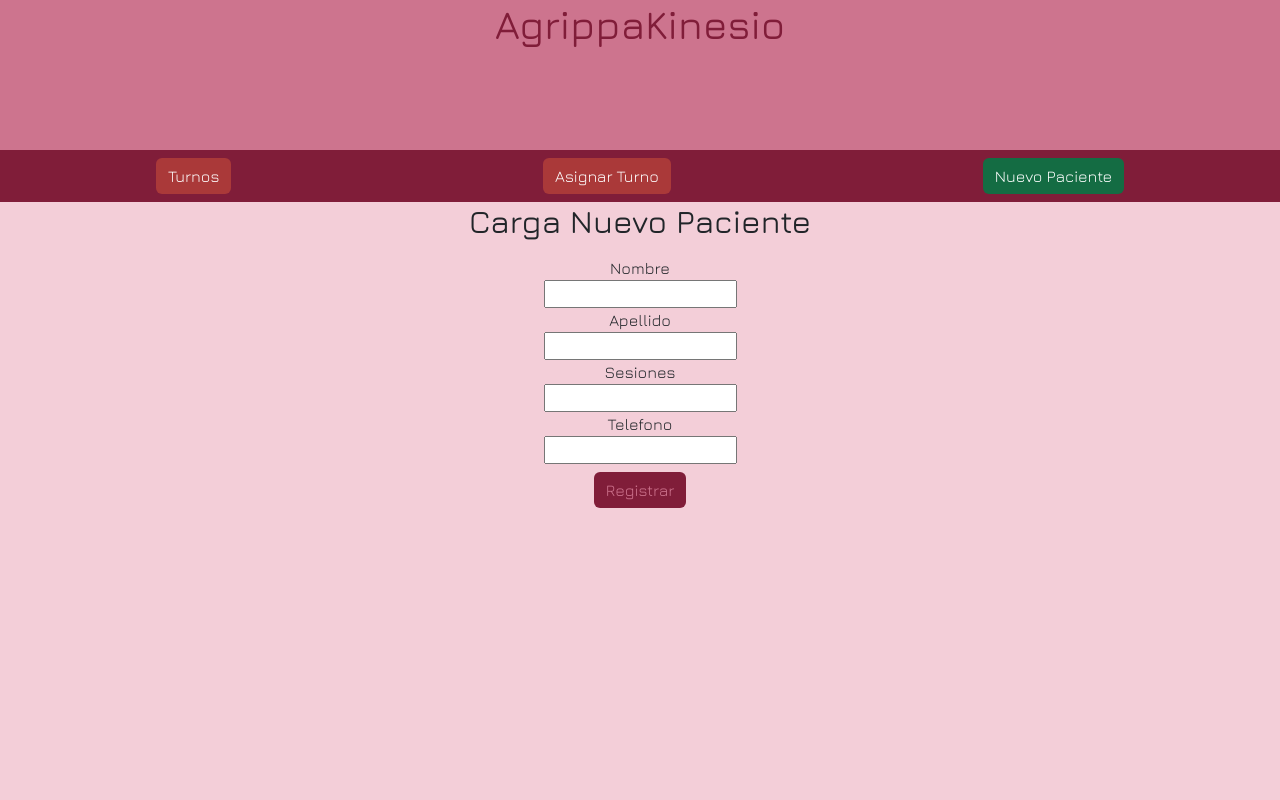
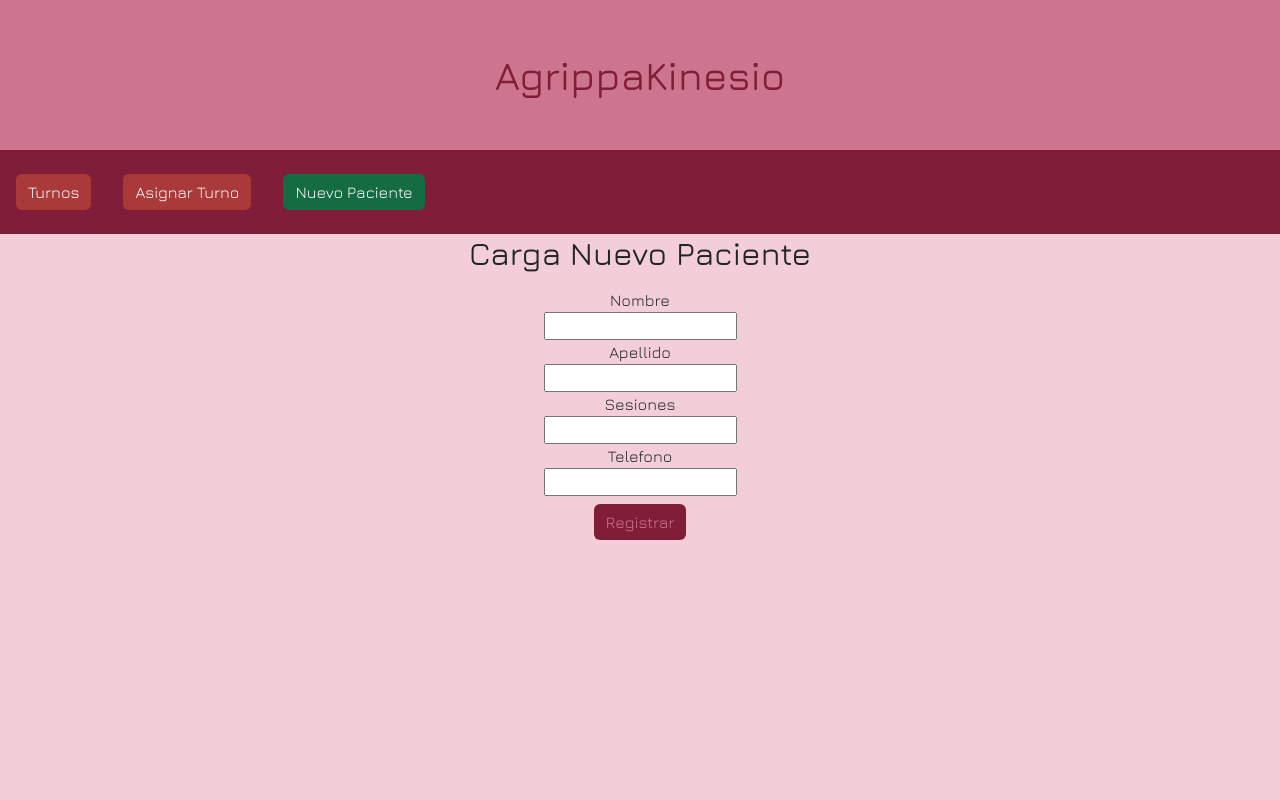
Before and after one commit to Omarit82/agrippa_v4.0, a React (Vite) app: page /New in a window 1280 px wide. Shown: the top 800 px of the page. Built offline with nearby package versions, Linux system fonts and the light colour scheme.

Commit message:
Mod: Visual

```diff
--- a/src/components/CardsListContainer/CardsListContainer.jsx
+++ b/src/components/CardsListContainer/CardsListContainer.jsx
@@ -6,7 +6,7 @@ export const CardsListContainer = () => {
 
     return(
         <>
-            <h2 className="text-center">Contenedor de turnos</h2>
+            <h2 className="text-center">Bienvenido</h2>
 
             <div>
 
--- a/src/components/Header/Header.jsx
+++ b/src/components/Header/Header.jsx
@@ -9,9 +9,9 @@ export const Header = () => {
 
     return (
 
-        <header>
+        <header className='d-flex align-items-center justify-content-around'>
             <Link to='/'>
-                <h1 className='text-center headline mb-0'>AgrippaKinesio</h1>
+                <h1 className='text-center mb-0'>AgrippaKinesio</h1>
             </Link>
             { (Object.keys(user).length > 0) &&
             <div className='mb-0 d-flex justify-content-end'>
--- a/src/components/Navegador/Navegador.jsx
+++ b/src/components/Navegador/Navegador.jsx
@@ -5,10 +5,10 @@ import './style.css';
 export const Navegador = () => {
 
     return (
-      <nav className="d-flex justify-content-around align-items-center navbar">
-        <NavLink to={'/Turnos'} className="link btn btn-success" >Turnos</NavLink>
-        <NavLink to={'/Assign'} className="link btn btn-success" >Asignar Turno</NavLink>
-        <NavLink to={'/New'} className="link btn btn-success" >Nuevo Paciente</NavLink>
+      <nav className="d-flex justify-content-start align-items-start navbar">
+        <NavLink to={'/Turnos'} className="link btn btn-success m-3" >Turnos</NavLink>
+        <NavLink to={'/Assign'} className="link btn btn-success m-3" >Asignar Turno</NavLink>
+        <NavLink to={'/New'} className="link btn btn-success m-3" >Nuevo Paciente</NavLink>
       </nav>
     )
 }
--- a/src/components/Turnos/Turnos.jsx
+++ b/src/components/Turnos/Turnos.jsx
@@ -1,8 +1,8 @@
 import { Navegador } from "../Navegador/Navegador"
 
 
+export const Turnos = () => {
 
-export const Turnos = () => {
     return (
         <>
             <Navegador />
```
